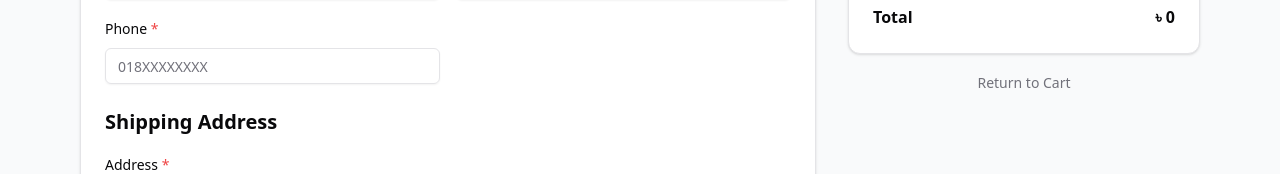
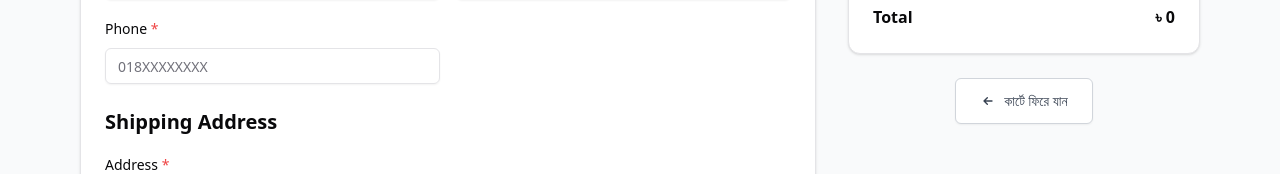
Before and after one commit to prosenjit07/Deshi-Fresh-Bazar, a Next.js app: page /checkout in a window 1280 px wide. Shown: the part 302-476 px from the top of the page. Built offline with nearby package versions, Linux system fonts and the light colour scheme; no server answers.

Commit message:
feat: translate UI text to Bengali and improve product card layout

```diff
--- a/src/app/HomePageClient.tsx
+++ b/src/app/HomePageClient.tsx
@@ -306,7 +306,7 @@ export default function HomePageClient({
             </h2>
             <div className="w-16 md:w-24 h-1 bg-gradient-to-r from-green-400 to-green-600 mx-auto mt-3 md:mt-6 rounded-full" />
           </div>
-
+          {/* Product Cards */}
           <div className="grid grid-cols-2 md:grid-cols-3 lg:grid-cols-4 gap-2 sm:gap-6 mb-6 sm:mb-12">
             {featuredProducts.map((product) => (
               <Card
@@ -329,9 +329,9 @@ export default function HomePageClient({
                     />
                   </div>
                 </Link>
-                <CardContent className="p-3 sm:p-4">
+                <CardContent className="p-2 sm:p-3">
                   <div className="block sm:hidden">
-                    <h3 className="font-medium text-sm mb-1 line-clamp-1">
+                    <h3 className="font-medium text-sm mb-1 line-clamp-2">
                       {product.name}
                     </h3>
                     <p className="text-gray-600 text-xs mb-1.5 line-clamp-2">
@@ -353,7 +353,7 @@ export default function HomePageClient({
                         ({product.rating || 5}.0)
                       </span>
                     </div>
-                    <h3 className="font-bold text-gray-800 mb-2 group-hover:text-green-600 transition-colors">
+                    <h3 className="font-bold text-gray-800 mb-2 group-hover:text-green-600 transition-colors line-clamp-2">
                       <Link
                         href={`/product/${product.id}`}
                         prefetch={false}
@@ -398,10 +398,11 @@ export default function HomePageClient({
               variant="outline"
               className="border-green-700 text-green-700 hover:bg-green-700 hover:text-white"
             >
-              <Link href="/fruits">View all products</Link>
+              <Link href="/fruits">সব প্রোডাক্ট দেখুন</Link>
             </Button>
           </div>
         </div>
+            {/* End Product Cards */}
       </section>
 
       <section className="py-10 bg-white overflow-hidden">
--- a/src/app/cart/page.tsx
+++ b/src/app/cart/page.tsx
@@ -58,23 +58,23 @@ export default function CartPage() {
       <div className="bg-gray-50 py-8">
         <div className="container">
           <div className="mb-8 flex items-center justify-between">
-            <h1 className="text-3xl font-bold">Shopping Cart</h1>
+            <h1 className="text-3xl font-bold border-b-2 border-green-700 pb-2">শপিং কার্ট</h1>
             {items.length > 0 && (
               <Button
                 variant="outline"
                 onClick={clearCart}
                 className="text-red-500 hover:bg-red-50 hover:text-red-600"
               >
-                Clear Cart
+               কার্ট খালি করুন
               </Button>
             )}
           </div>
 
           {items.length === 0 ? (
             <div className="rounded-lg bg-white p-8 text-center">
-              <p className="mb-4 text-lg">Your cart is empty</p>
+              <p className="mb-4 text-xl">আপনার কার্ট খালি আছে 🙁</p>
               <Button asChild className="bg-green-700 hover:bg-green-800">
-                <Link href="/fruits">Continue Shopping</Link>
+                <Link href="/fruits">কেনাকাটা চালিয়ে যান</Link>
               </Button>
             </div>
           ) : (
@@ -200,14 +200,6 @@ export default function CartPage() {
                     </Button>
                   </CardFooter>
                 </Card>
-                <div className="mt-4 text-center">
-                  <Link
-                    href="/fruits"
-                    className="text-sm text-muted-foreground hover:text-green-700"
-                  >
-                    Continue Shopping
-                  </Link>
-                </div>
               </div>
             </div>
           )}
--- a/src/app/checkout/page.tsx
+++ b/src/app/checkout/page.tsx
@@ -412,12 +412,26 @@ export default function CheckoutPage() {
                 </CardContent>
               </Card>
 
-              <div className="mt-4 text-center">
+              <div className="mt-6 flex justify-center">
                 <Link
                   href="/cart"
-                  className="text-sm text-muted-foreground hover:text-green-700"
+                  className="inline-flex items-center gap-2 rounded-md border border-gray-300 bg-white px-4 py-1 text-sm font-medium text-gray-700 shadow-sm transition-colors hover:border-green-700 hover:text-green-700 focus:outline-none focus:ring-2 focus:ring-green-500 focus:ring-offset-2 sm:px-6 sm:py-3"
                 >
-                  Return to Cart
+                  <svg
+                    xmlns="http://www.w3.org/2000/svg"
+                    className="h-4 w-4"
+                    fill="none"
+                    viewBox="0 0 24 24"
+                    stroke="currentColor"
+                    strokeWidth={2}
+                  >
+                    <path
+                      strokeLinecap="round"
+                      strokeLinejoin="round"
+                      d="M11 17l-5-5m0 0l5-5m-5 5h12"
+                    />
+                  </svg>
+                  কার্টে ফিরে যান
                 </Link>
               </div>
             </div>
--- a/src/app/checkout/success/page.tsx
+++ b/src/app/checkout/success/page.tsx
@@ -100,7 +100,7 @@ function OrderDetails() {
               variant="outline"
               className="w-full"
             >
-              <Link href="/">Continue Shopping</Link>
+              <Link href="/">কেনাকাটা চালিয়ে যান</Link>
             </Button>
           </CardFooter>
         </Card>
@@ -206,7 +206,7 @@ function OrderDetails() {
             variant="outline"
             className="w-full"
           >
-            <Link href="/">Continue Shopping</Link>
+            <Link href="/">কেনাকাটা চালিয়ে যান</Link>
           </Button>
         </CardFooter>
       </Card>
--- a/src/app/fruits/FruitsPageClient.tsx
+++ b/src/app/fruits/FruitsPageClient.tsx
@@ -77,13 +77,12 @@ export default function FruitsPageClient({
                 className="text-gray-400 transition-colors hover:text-gray-600"
                 aria-label="Clear search"
               >
-                <X className="h-4 w-4" />
               </button>
             )}
           </div>
         </div>
 
-        <div className="mb-8 flex flex-wrap gap-2">
+        <div className="mb-6 flex flex-wrap gap-2">
           <Button variant="outline" className="bg-white">
             All
           </Button>
@@ -107,13 +106,13 @@ export default function FruitsPageClient({
                   loading="lazy"
                 />
               </div>
-              <CardContent className="p-4">
-                <h3 className="font-semibold">{product.name}</h3>
-                <p className="text-sm text-muted-foreground">
+              <CardContent className="p-2 sm:p-3">
+                <h3 className="font-semibold text-sm sm:text-base line-clamp-2">{product.name}</h3>
+                <p className="text-xs sm:text-sm text-muted-foreground line-clamp-2 mt-1">
                   {product.description}
                 </p>
                 <div className="mt-2 flex items-center justify-between">
-                  <p className="font-medium text-green-700">৳ {product.price}</p>
+                  <p className="font-medium text-green-700 text-sm sm:text-base">৳ {product.price}</p>
                   <Button
                     asChild
                     size="sm"
@@ -128,10 +127,10 @@ export default function FruitsPageClient({
         </div>
 
         {filteredProducts.length === 0 && (
-          <div className="mt-10 rounded-2xl border border-dashed border-gray-300 bg-white px-6 py-12 text-center">
-            <h2 className="text-lg font-semibold text-gray-800">No fruits found</h2>
+          <div className="mt-4 rounded-2xl border border-dashed border-gray-300 bg-white px-6 py-6 text-center">
+            <h2 className="text-xl font-semibold text-gray-800">কোনো ফলাফল পাওয়া যায়নি</h2>
             <p className="mt-2 text-sm text-gray-500">
-              Try searching with another name or category.
+           অন্য কোনো নাম বা ক্যাটাগরি দিয়ে অনুসন্ধান করার চেষ্টা করুন।
             </p>
           </div>
         )}
```
